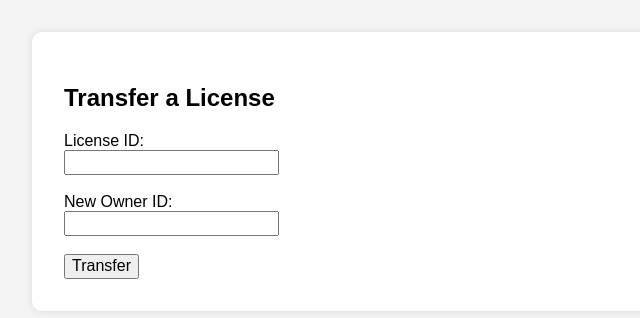
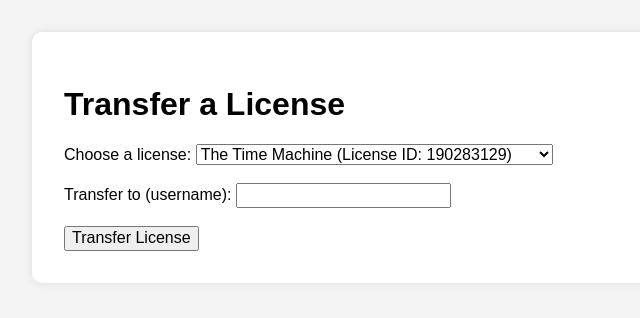
Before and after one commit to AmashH/BlockBooks, a Django app: template webapp/ebooklicensing/licenses/templates/transfer_licenses.html in a window 1280 px wide. Shown: the part 82-400 px from the top of the page, without its empty margins (0-640 px from the left). Run offline with Django 4.2, Linux system fonts and the light colour scheme; the template is opened without the code that fills it: values that come from a table or form of the project are taken from there, others are empty; data comes from the database, SQL or seed files in the repository; both versions use the stored data as it was after the commit.

Commit message:
license transfer pre blockchain

```diff
--- a/webapp/ebooklicensing/ebooklicensing/urls.py
+++ b/webapp/ebooklicensing/ebooklicensing/urls.py
@@ -18,11 +18,14 @@ from django.contrib import admin
 from django.contrib.auth import views as auth_views
 from django.urls import path, include
 from users.views import profile_view
+from django.shortcuts import redirect
+
 
 
 urlpatterns = [
     path('admin/', admin.site.urls),
-    path('', include('bookstore.urls')),
+    path('', lambda request: redirect('login'), name='home'),
+    path('books', include('bookstore.urls')),
     path('licenses/', include('licenses.urls')),
     path('users/', include('users.urls')),
     path('login/', auth_views.LoginView.as_view(template_name='login.html'), name='login'),
--- a/webapp/ebooklicensing/licenses/templates/transfer_licenses.html
+++ b/webapp/ebooklicensing/licenses/templates/transfer_licenses.html
@@ -1,19 +1,29 @@
 {% extends "base.html" %}
 
 {% block content %}
-  <h2>Transfer a License</h2>
+  <h1>Transfer a License</h1>
+
+  {% if message %}
+    <p><strong>{{ message }}</strong></p>
+  {% endif %}
+
   <form method="post">
     {% csrf_token %}
-    <label for="license_id">License ID:</label><br>
-    <input type="text" id="license_id" name="license_id" required><br><br>
 
-    <label for="new_owner">New Owner ID:</label><br>
-    <input type="text" id="new_owner" name="new_owner" required><br><br>
+    <label for="license_id">Choose a license:</label>
+    <select name="license_id" id="license_id" required>
+      {% for license in licenses %}
+        <option value="{{ license.license_id }}">
+          {{ license.book_title }} (License ID: {{ license.license_id }})
+        </option>
+      {% endfor %}
+    </select>
+    <br><br>
 
-    <button type="submit">Transfer</button>
+    <label for="new_owner">Transfer to (username):</label>
+    <input type="text" name="new_owner" id="new_owner" required>
+    <br><br>
+
+    <button type="submit">Transfer License</button>
   </form>
-
-  {% if message %}
-    <p style="margin-top: 1rem; color: green;">{{ message }}</p>
-  {% endif %}
 {% endblock %}
```
Also changed, not shown: webapp/ebooklicensing/licenses/views.py (+7 -2 lines), webapp/ebooklicensing/db.sqlite3.
